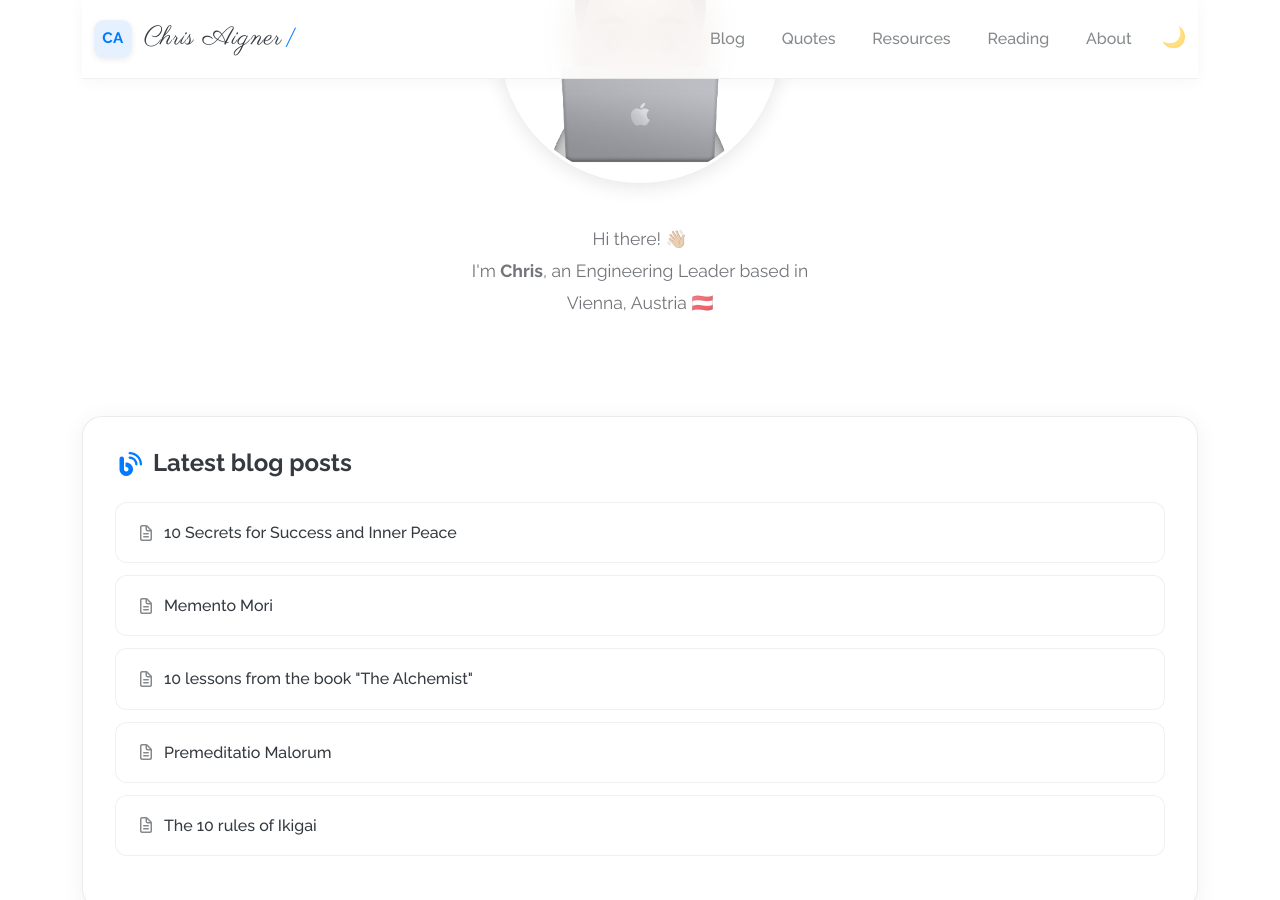
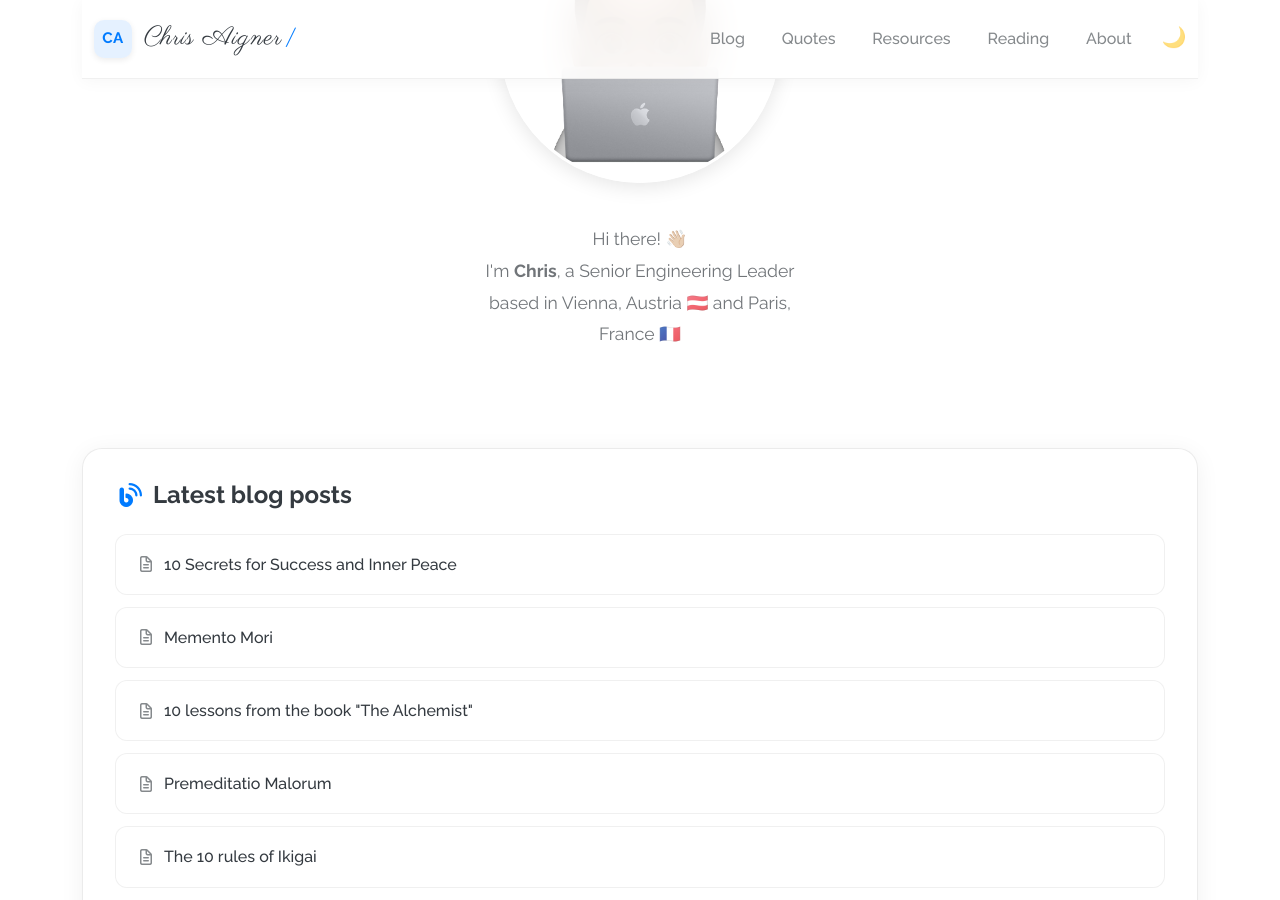
Before and after one commit to christophaigner/christophaigner.github.io, a Jekyll site: the page built from pages/index.md, in a window 1280 px wide and 900 px high, scrolled down 344 px. Built offline with Jekyll 4.4.1, drawn with Linux system fonts in a browser that asks for light colours; nearby versions of some CDN libraries.

Commit message:
Update intro text in landing page

```diff
--- a/_config.yml
+++ b/_config.yml
@@ -2,7 +2,7 @@
 title: Chris Aigner
 description: >-
   Hi there! 👋🏼<br>
-  I'm <b>Chris</b>, an Engineering Leader based in Vienna, Austria 🇦🇹
+  I'm <b>Chris</b>, a Senior Engineering Leader based in Vienna, Austria 🇦🇹 and Paris, France 🇫🇷
 baseurl: ""
 repository: christophaigner/christophaigner.github.io
 
```
